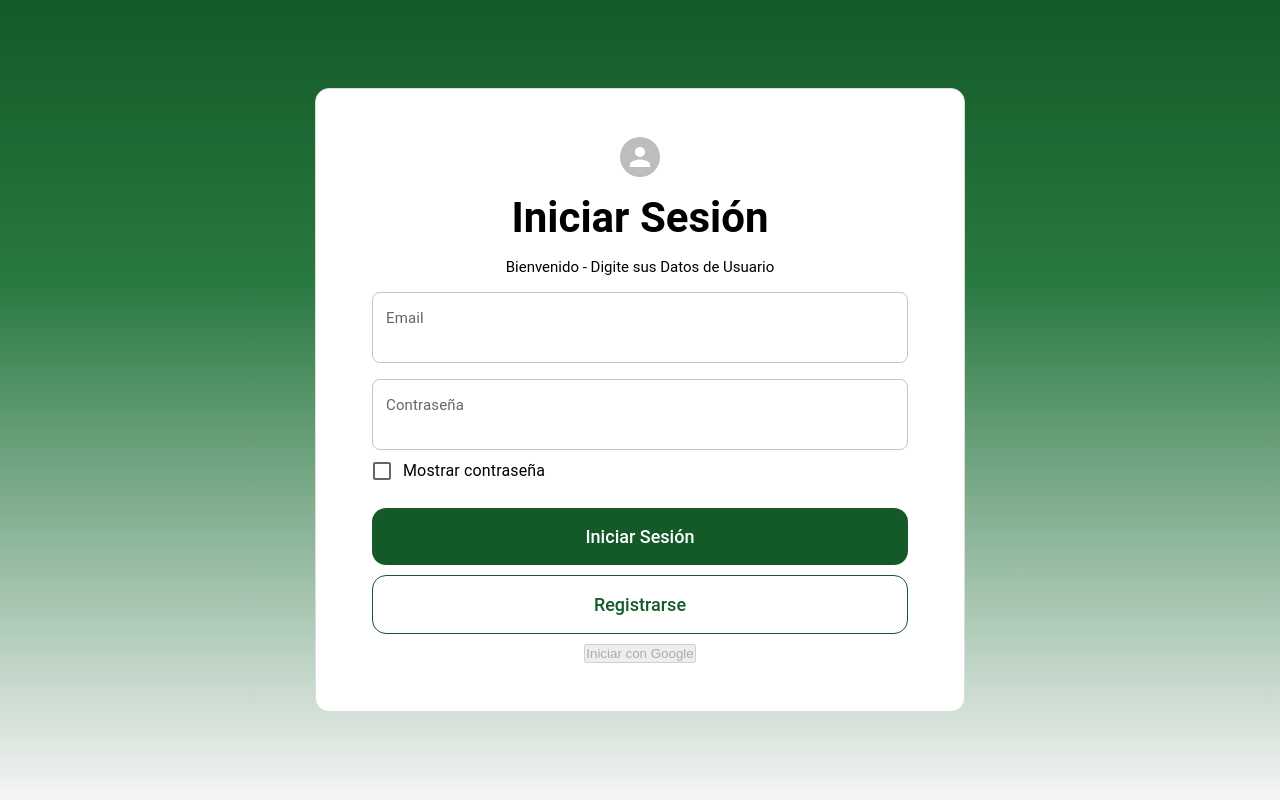
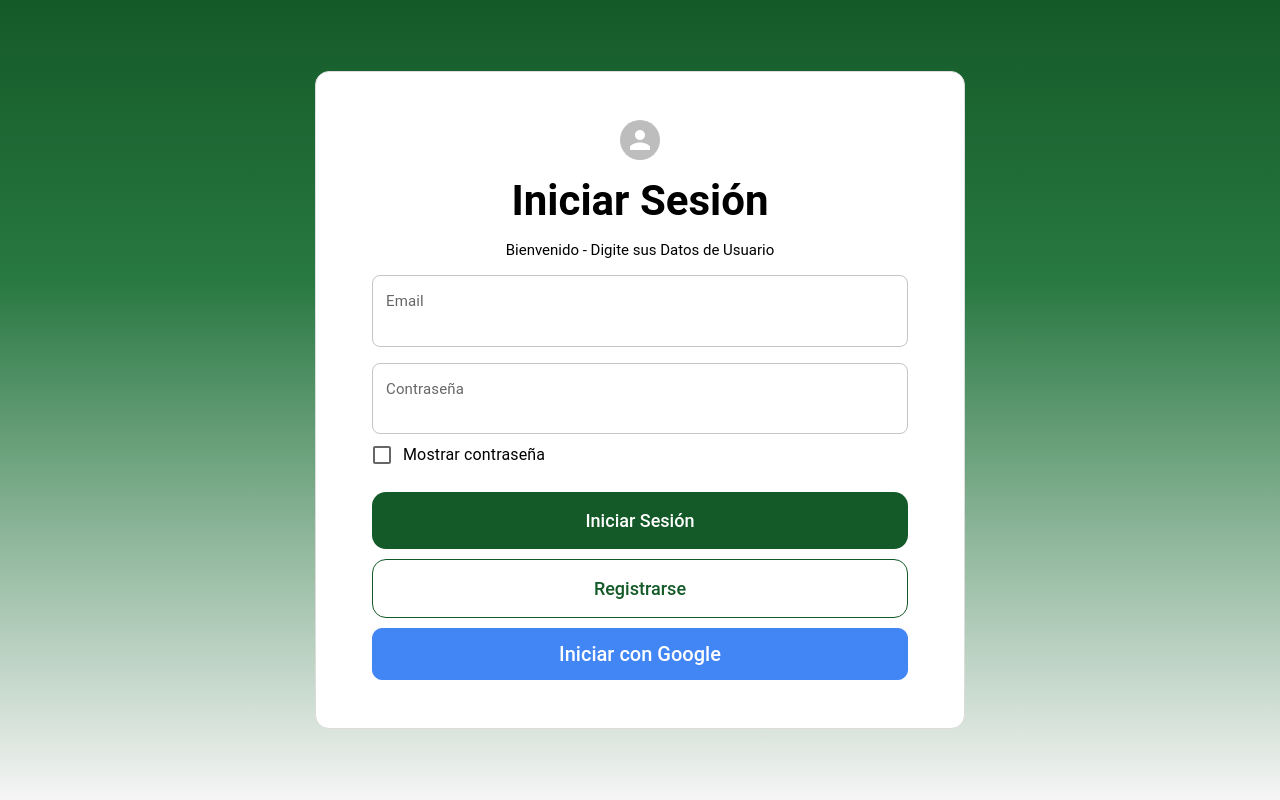
Before and after one commit to angelical3452/Proyecto-Final, a React (Vite) app: page / in a window 1280 px wide. Built offline with nearby package versions, Linux system fonts and the light colour scheme.

Commit message:
fix boton import

```diff
--- a/src/Components/Boton/Boton.jsx
+++ b/src/Components/Boton/Boton.jsx
@@ -1,7 +1,7 @@
 import React from "react";
 import Button from "@mui/material/Button";
 
-const Boton = ({ value, funcion, className, disabled = true }) => {
+const Boton = ({ value, funcion, className, disabled }) => {
   return (
     <button className={className} onClick={funcion} disabled={disabled}>
       {value}
--- a/src/Pages/IniciarSesionPage/IniciarSesionPage.css
+++ b/src/Pages/IniciarSesionPage/IniciarSesionPage.css
@@ -59,6 +59,23 @@
     transform 0.15s ease;
 }
 
+.botonGoogle {
+  width: 100% !important;
+  background-color:  rgb(66, 133, 244) !important;
+  color: white !important;
+  font-family: "Roboto", sans-serif;
+  font-size: 20px;
+  font-weight: 500;
+  padding: 13px !important;
+  border-radius: 10px !important;
+  border: 1.5px solid rgb(66, 133, 244);
+  cursor: pointer;
+  transition:
+    background-color 0.2s ease,
+    transform 0.15s ease;
+
+}
+
 .botonIniciarSesion:hover {
   background-color: rgb(15, 65, 30) !important;
   transform: translateY(-2px);
@@ -108,7 +125,6 @@
   margin: 0 !important;
 }
 
-
 @media (min-width: 768px) and (max-width: 1023px) {
   .IniciarSesionPage {
     padding: 30px;
@@ -147,7 +163,7 @@
   }
 
   .botonIniciarSesion,
-  .botonRegistrar {
+  .botonRegistrar, .botonGoogle {
     font-size: 18px !important;
 
     padding: 18px !important;
@@ -172,7 +188,6 @@
   }
 
   .IniciarSesionForm {
-
     width: 100%;
     max-width: 650px;
     padding: 48px 56px;
@@ -185,7 +200,7 @@
 
   .IniciarSesionForm .MuiBox-root {
     width: 100% !important;
-    margin: 0 !important;        /* ← el sx pone m:1, esto lo anula */
+    margin: 0 !important; /* ← el sx pone m:1, esto lo anula */
     padding: 0 !important;
   }
 
@@ -242,6 +257,6 @@
   }
 
   .inputConContrasena {
-  width: 100%;
+    width: 100%;
+  }
 }
-}
--- a/src/Pages/IniciarSesionPage/IniciarSesionPage.jsx
+++ b/src/Pages/IniciarSesionPage/IniciarSesionPage.jsx
@@ -140,7 +140,7 @@ const IniciarSesionPage = () => {
             value="Registrarse"
             funcion={() => navigate("/Registrar")}
           />
-          <Boton value="Iniciar con Google" funcion={iniciarSesionGoogle} />
+          <Boton  className="botonGoogle" value="Iniciar con Google" funcion={iniciarSesionGoogle} />
         </div>
       </div>
     </main>
```
